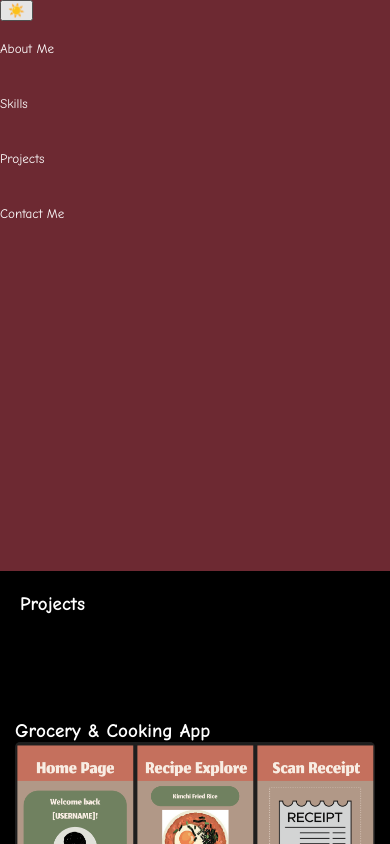
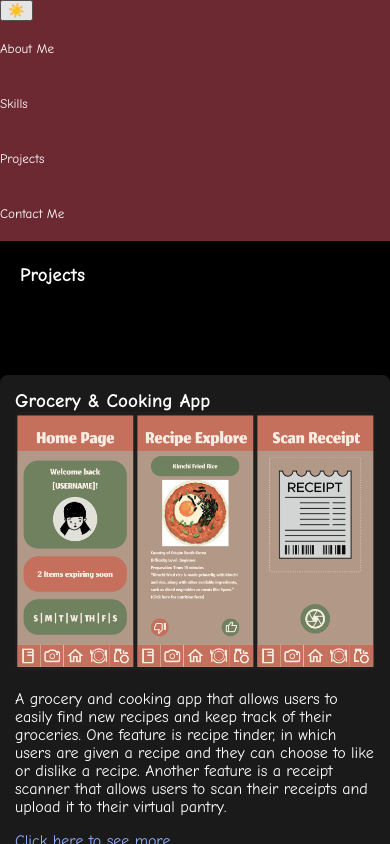
Before and after one commit to jcaylao/HW5-Online-Portfolio, a plain HTML site: page projects.html in a window 390 px wide. Both pictures are taken after a click on the button "Toggle Theme". Shown: the top 844 px of the page. Drawn offline with Linux system fonts and the light colour scheme.

Commit message:
Create custom element project-card

```diff
--- a/projects.html
+++ b/projects.html
@@ -13,12 +13,22 @@
         :root {
             --background-color: white;
             --text-color: black;
-            --image-filter: none; /* Default filter for light mode */
+            --image-filter: none;
+            /*Card Styling*/
+            --card-bg: white;
+            --card-text-color: black;
+            --card-shadow: rgba(0, 0, 0, 0.5);
+            --atext-color: rgba(27, 74, 232);
         }
         [data-theme="dark"] {
             --background-color: black;
             --text-color: white;
-            --image-filter: invert(1); /* Invert colors for dark mode */
+            --image-filter: invert(1);
+            /*Card Styling*/
+            --card-bg: #1a1a1a;
+            --card-shadow: rgba(0, 0, 0, 0.5);
+            --card-text-color: white;
+            --atext-color: rgb(148, 172, 255);
         }
         body {
             background-color: var(--background-color);
@@ -39,7 +49,7 @@
         @media (max-width: 768px) {
             .container {
                 grid-template-columns: 1fr 1fr;
-                grid-template-rows: 0.5fr 0.1fr 1fr;
+                grid-template-rows: 0.1fr 0.1fr 1fr;
                 grid-template-areas:
                 "nav nav"
                 "h1 h1"
@@ -131,7 +141,7 @@
                         }
                         h2 {margin: 0; font-size: 1.2rem;}
                         p {font-size: 1rem; color: var(--text-color);}
-                        a {color: blue; text-decoration: none;}
+                        a {color: var(--atext-color); text-decoration: none;}
                         picture img{max-width: 100%; border-radius: 5px;}
                     </style>
                     <h2></h2>
@@ -139,7 +149,7 @@
                         <img src="" alt="">
                     </picture>
                     <p></p>
-                    <a href="#" target="_blank">Click here to see Figma design</a>
+                    <a href="#" target="_blank">Click here to see more</a>
                 `;
             }
             connectedCallback() {
```
